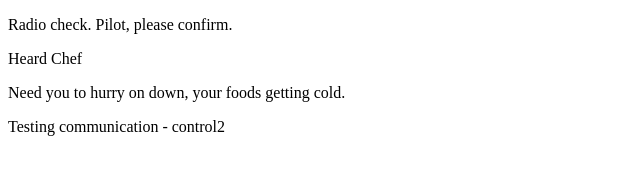
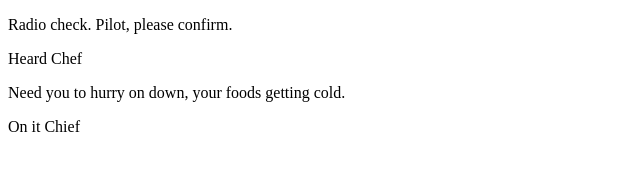
Before and after one commit to Tanktastic6400/communcation-log-, a plain HTML site: page index.html in a window 1280 px wide. Shown: the whole page, without its empty margins (0-640 px from the left). Drawn offline with Linux system fonts and the light colour scheme.

Commit message:
New Line -pilot

```diff
--- a/index.html
+++ b/index.html
@@ -3,11 +3,12 @@
 
 <body>
     <p>Radio check. Pilot, please confirm.</p>
+
     <p>Heard Chef</p>
 
     <P>Need you to hurry on down, your foods getting cold.</P>
 
-    <p>Testing communication - control2</p>
+    <p>On it Chief</p>
 </body>
 
 </html>
```
